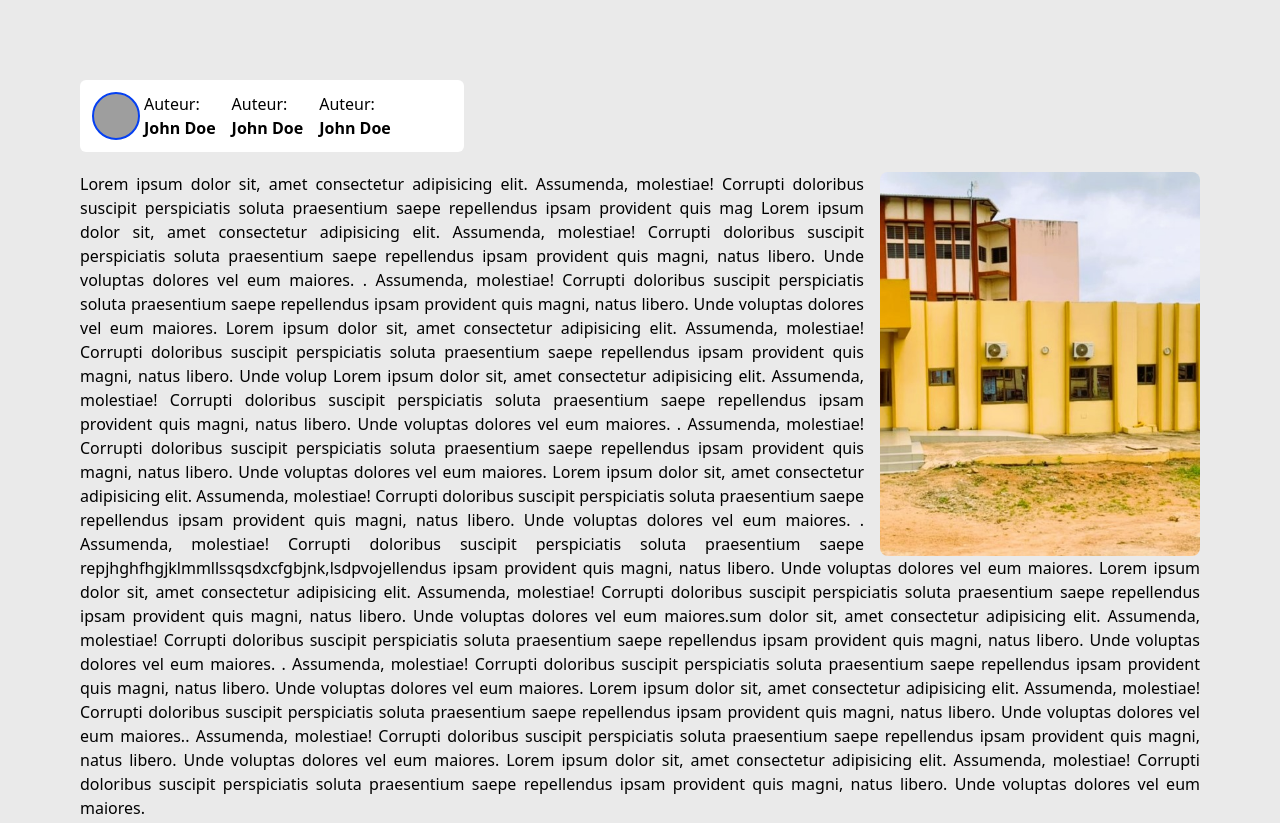
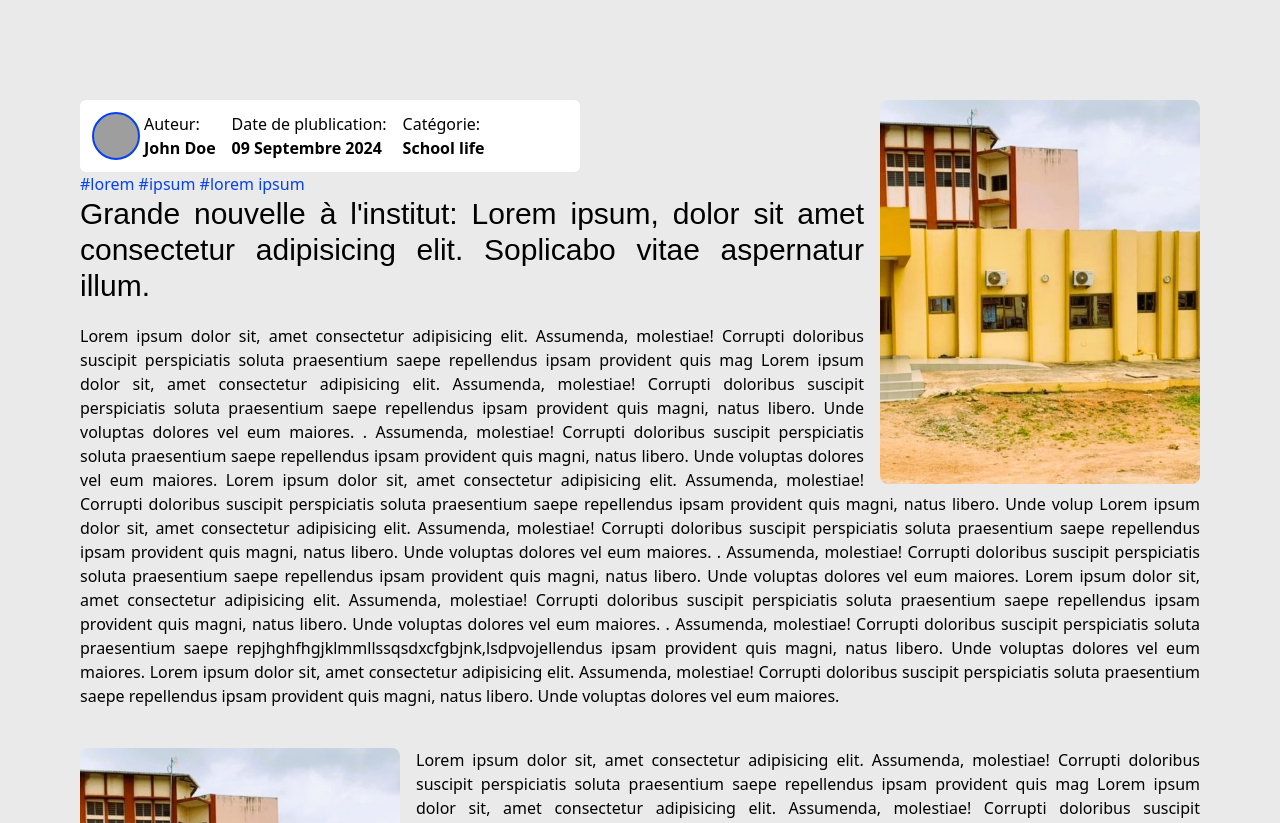
Before and after one commit to GitOmonwale/Website-for-IUT, a website: page src/article-detaillé.html in a window 1280 px wide. Shown: the part 600-1423 px from the top of the page. Drawn offline with nearby package versions, Linux system fonts and the light colour scheme; grey boxes are pictures that could not be loaded; a web font is replaced by a local one.

Commit message:
modification

```diff
--- a/src/article-detaillé.html
+++ b/src/article-detaillé.html
@@ -117,8 +117,12 @@
     </header>
     <!-- section article detaillé-->
     <section class="p-20">
-        <div>
-            <div class="flex bg-white p-3 rounded-md gap-4 max-w-96">
+
+            <div class="mt-5">
+                <div class="w-80 h-96 bg-[url('/assets/decanat-2.jpg')] float-right rounded-lg bg-center bg-cover ml-4">
+                </div>
+                <div class="text-justify">
+                    <div class="flex flex-wrap bg-white p-3 rounded-md gap-4 max-w-500">
                         <div class="flex gap-1 items-center">
                             <div class="w-12 h-12 bg-hero bg-cover border-2 border-blue rounded-full"></div>
                             <div class="flex flex-col">
@@ -127,18 +131,16 @@
                             </div>
                         </div>
                         <div class="flex flex-col">
-                    <span class=" text-black">Auteur:</span>
-                    <span class="font-bold text-black">John Doe</span>
+                            <span class=" text-black">Date de plublication:</span>
+                            <span class="font-bold text-black">09 Septembre 2024</span>
                         </div>
                         <div class="flex flex-col">
-                    <span class=" text-black">Auteur:</span>
-                    <span class="font-bold text-black">John Doe</span>
+                            <span class=" text-black">Catégorie:</span>
+                            <span class="font-bold text-black">School life</span>
                         </div>
                     </div>
-            <div class="mt-5">
-                <div class="w-80 h-96 bg-[url('/assets/decanat-2.jpg')] float-right rounded-lg bg-center bg-cover ml-4">
-                </div>
-                <p class="text-justify">
+                    <div class="text-blue">#lorem #ipsum #lorem ipsum</div>
+                    <p class="text-3xl font-belanosima mb-5">Grande nouvelle à l'institut: Lorem ipsum, dolor sit amet consectetur adipisicing elit. Soplicabo vitae aspernatur illum.</p>
                     Lorem ipsum dolor sit, amet consectetur adipisicing elit. Assumenda, molestiae! Corrupti doloribus
                     suscipit perspiciatis soluta praesentium saepe repellendus ipsam provident quis mag Lorem ipsum
                     dolor sit, amet consectetur adipisicing elit. Assumenda, molestiae! Corrupti doloribus suscipit
@@ -162,22 +164,10 @@
                     voluptas dolores vel eum maiores.
                     Lorem ipsum dolor sit, amet consectetur adipisicing elit. Assumenda, molestiae! Corrupti doloribus
                     suscipit perspiciatis soluta praesentium saepe repellendus ipsam provident quis magni, natus libero.
-                    Unde voluptas dolores vel eum maiores.sum dolor sit, amet consectetur adipisicing elit. Assumenda,
-                    molestiae! Corrupti doloribus suscipit perspiciatis soluta praesentium saepe repellendus ipsam
-                    provident quis magni, natus libero. Unde voluptas dolores vel eum maiores.
-                    . Assumenda, molestiae! Corrupti doloribus suscipit perspiciatis soluta praesentium saepe
-                    repellendus ipsam provident quis magni, natus libero. Unde voluptas dolores vel eum maiores.
-                    Lorem ipsum dolor sit, amet consectetur adipisicing elit. Assumenda, molestiae! Corrupti doloribus
-                    suscipit perspiciatis soluta praesentium saepe repellendus ipsam provident quis magni, natus libero.
-                    Unde voluptas dolores vel eum maiores.. Assumenda, molestiae! Corrupti doloribus suscipit
-                    perspiciatis soluta praesentium saepe repellendus ipsam provident quis magni, natus libero. Unde
-                    voluptas dolores vel eum maiores.
-                    Lorem ipsum dolor sit, amet consectetur adipisicing elit. Assumenda, molestiae! Corrupti doloribus
-                    suscipit perspiciatis soluta praesentium saepe repellendus ipsam provident quis magni, natus libero.
                     Unde voluptas dolores vel eum maiores.
-                </p>
                 </div>
-            <div class="mt-5">
+            </div>
+            <div class="mt-10">
                 <div class="w-80 h-96 bg-[url('/assets/decanat-2.jpg')] float-left rounded-lg bg-center bg-cover mr-4">
                 </div>
                 <p class="text-justify">
@@ -389,8 +379,6 @@
                     </div>
                 </div>
 
-            </div>
-
     </section>
 
     <footer class="max-w-screen-2xl md:py-20 py-10 m-auto relative  bg-blue text-white">
```
Lines whose indentation alone changed are shown as unchanged.
